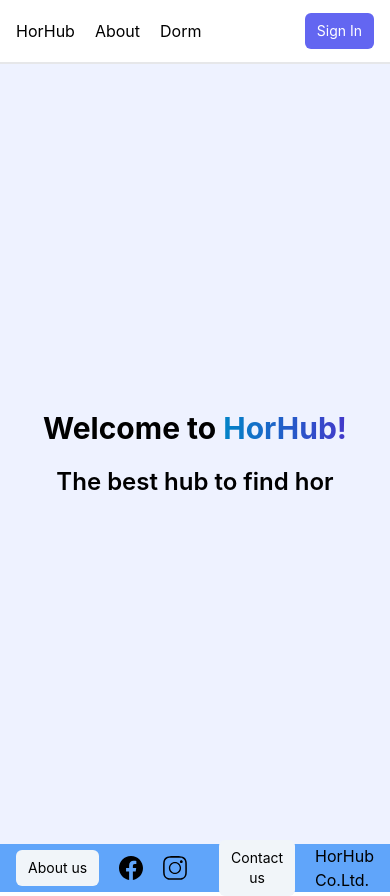
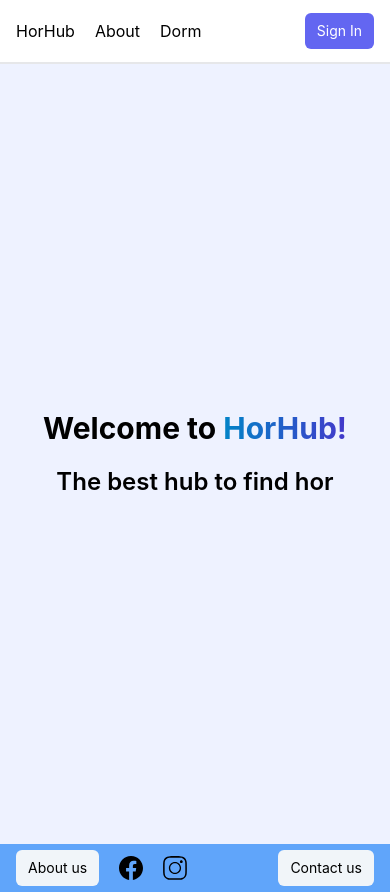
Before and after one commit to 2110366-2566-2/HorHub, a React (Create React App) app in the folder frontend/: page / in a window 390 px wide. Built offline with nearby package versions, Linux system fonts and the light colour scheme.

Commit message:
fixed : button text overflown in footer

```diff
--- a/frontend/src/components/Footer/Footbar.tsx
+++ b/frontend/src/components/Footer/Footbar.tsx
@@ -27,7 +27,7 @@ export default function Footbar() {
                 <li>
                     <button className="white-button">Contact us</button>
                 </li>
-                <li>
+                <li className="md:block hidden">
                     HorHub Co.Ltd.
                 </li>
             </ul>
```
